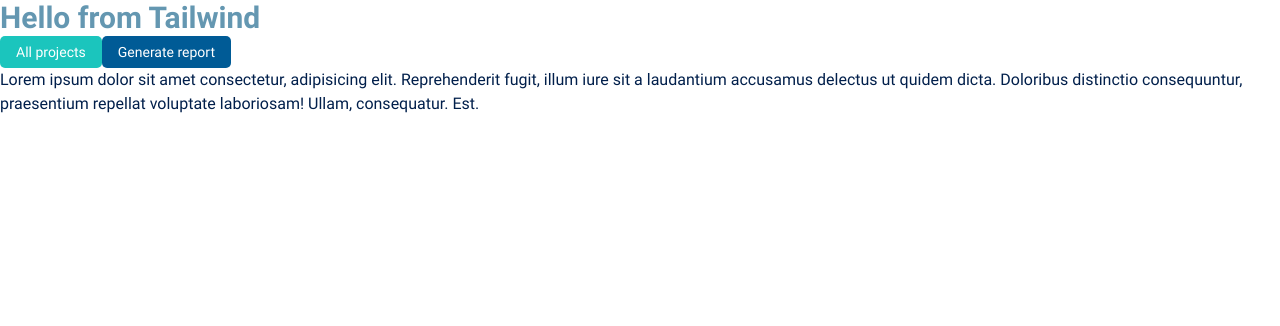
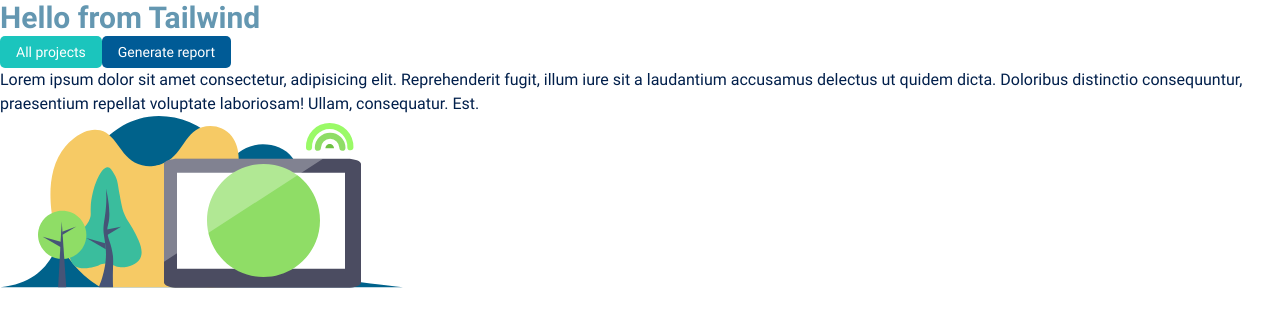
Before and after one commit to as-phantom/Mvp-Match-Assignment, a Next.js app: page / in a window 1280 px wide. Shown: the top 326 px of the page. Built offline with nearby package versions, Linux system fonts and the light colour scheme.

Commit message:
extracted the no reports image

```diff
--- a/pages/index.tsx
+++ b/pages/index.tsx
@@ -1,4 +1,6 @@
 import type { NextPage } from 'next';
+import Image from 'next/image';
+import NoReportsSVG from 'public/svg/no-reports.svg';
 
 const Home: NextPage = () => {
   return (
@@ -17,6 +19,8 @@
         Lorem ipsum dolor sit amet consectetur, adipisicing elit. Reprehenderit fugit, illum iure sit a laudantium accusamus delectus ut
         quidem dicta. Doloribus distinctio consequuntur, praesentium repellat voluptate laboriosam! Ullam, consequatur. Est.
       </p>
+
+      <Image src={NoReportsSVG} alt="No reports icon" priority />
     </div>
   );
 };
```
Also changed, not shown: public/svg/no-reports.svg (added).
